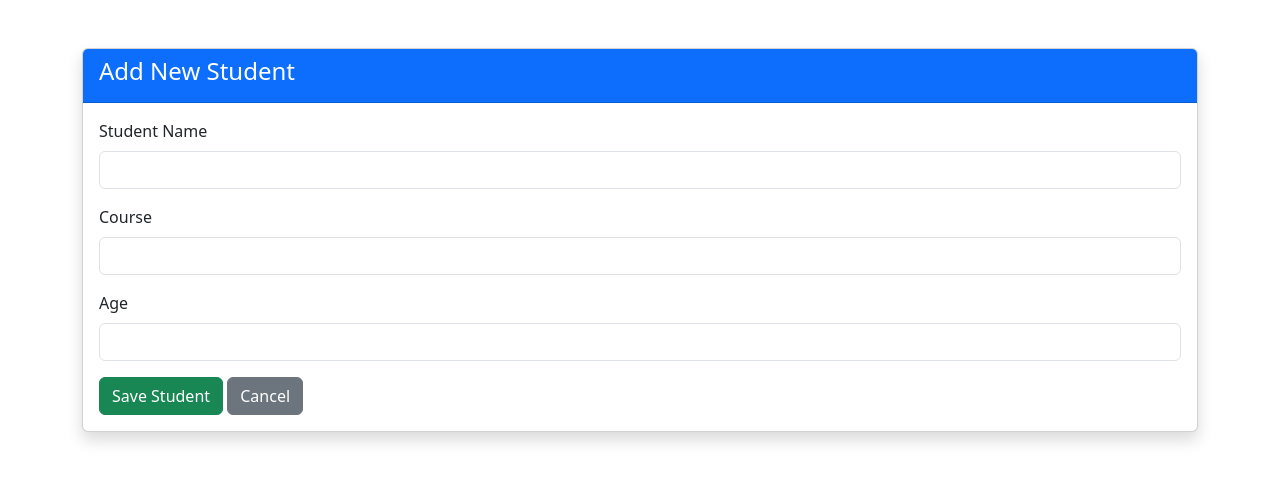
After one commit to Kegode/GROUPA, a Django app: page /addrecord/ in a window 1280 px wide. The commit adds this page. Shown: the top 482 px of the page. Run offline with Django 5.2, Linux system fonts and the light colour scheme.

Commit message:
second commit

```diff
--- /dev/null
+++ b/Admin/templates/add_record.html
@@ -0,0 +1,43 @@
+{% load static %}
+<!DOCTYPE html>
+<html lang="en">
+<head>
+    <meta charset="UTF-8">
+    <title>Add Student</title>
+    <link href="https://cdn.jsdelivr.net/npm/bootstrap@5.3.0/dist/css/bootstrap.min.css" rel="stylesheet">
+</head>
+<body>
+
+<div class="container mt-5">
+    <div class="card shadow">
+        <div class="card-header bg-primary text-white">
+            <h4>Add New Student</h4>
+        </div>
+        <div class="card-body">
+            <form method="POST">
+                {% csrf_token %}
+
+                <div class="mb-3">
+                    <label class="form-label">Student Name</label>
+                    <input type="text" name="name" class="form-control" required>
+                </div>
+
+                <div class="mb-3">
+                    <label class="form-label">Course</label>
+                    <input type="text" name="course" class="form-control" required>
+                </div>
+
+                <div class="mb-3">
+                    <label class="form-label">Age</label>
+                    <input type="number" name="age" class="form-control" required>
+                </div>
+
+                <button type="submit" class="btn btn-success">Save Student</button>
+                <a href="" class="btn btn-secondary">Cancel</a>
+            </form>
+        </div>
+    </div>
+</div>
+
+</body>
+</html>
--- a/Admin/templates/index.html
+++ b/Admin/templates/index.html
@@ -18,7 +18,7 @@
         <div class="col-md-3 col-lg-2 sidebar">
             <h4 class="text-center">My Dashboard</h4>
             <a href="#">Home</a>
-            <a href="#">Add Record</a>
+            <a href="{% url 'add_record' %}">Add Record</a>
             <a href="#">Manage Records</a>
             <a href="#">Reports</a>
             <a href="#">Settings</a>
@@ -33,7 +33,7 @@
             <div class="card mt-4">
                 <div class="card-header">
                     Student Records
-                    <a href="#" class="btn btn-primary btn-sm float-end">Add New</a>
+                    <a href="{% url 'add_record' %}" class="btn btn-primary btn-sm float-end">Add New</a>
                 </div>
                 <div class="card-body">
                     <table class="table table-striped">
--- a/Admin/urls.py
+++ b/Admin/urls.py
@@ -21,5 +21,6 @@ from Admin import views
 
 urlpatterns = [
     path('admin/', admin.site.urls),
-    path('', views.index, name='index')
+    path('', views.index, name='index'),
+    path('addrecord/',views.add_record, name='add_record')
 ]
--- a/Admin/views.py
+++ b/Admin/views.py
@@ -3,3 +3,5 @@ from django.shortcuts import render
 # Create your views here.
 def index(request):
     return render(request, 'index.html')
+def add_record(request):
+    return render(request, 'add_record.html')
```
